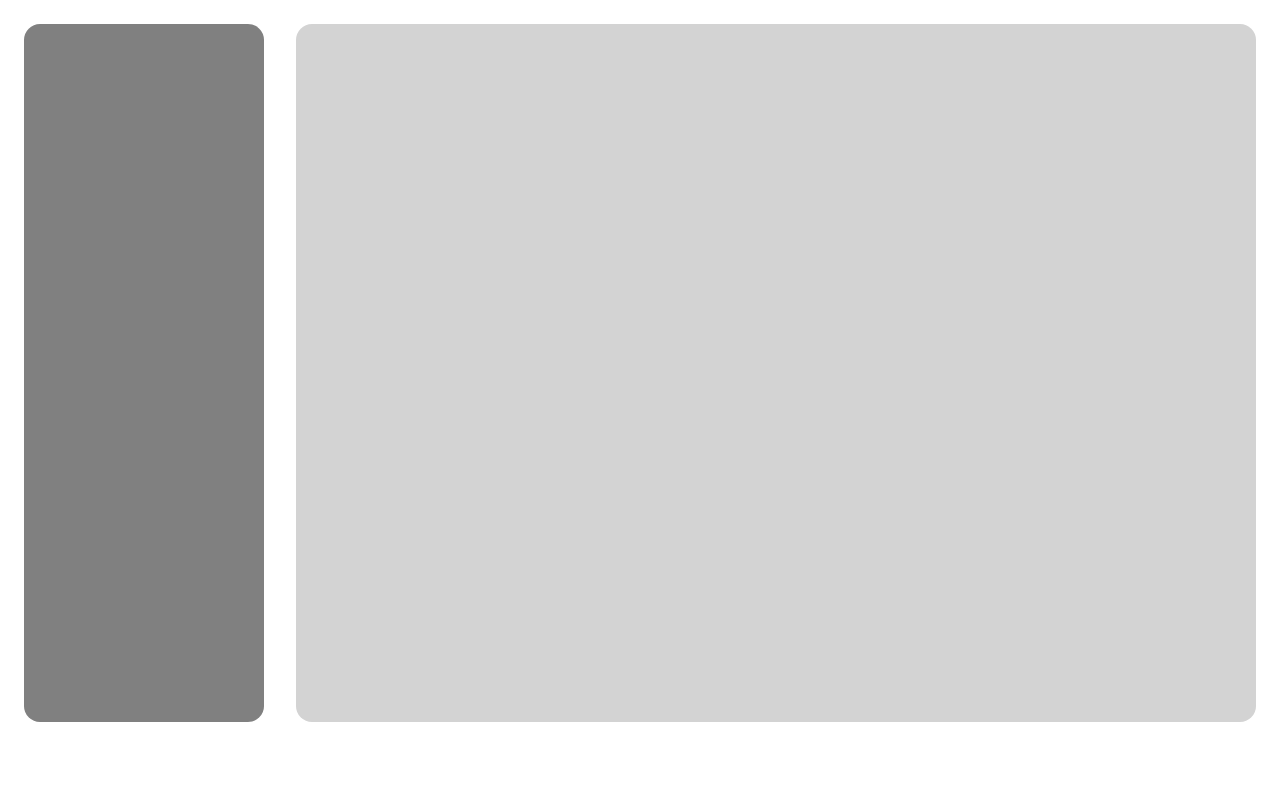
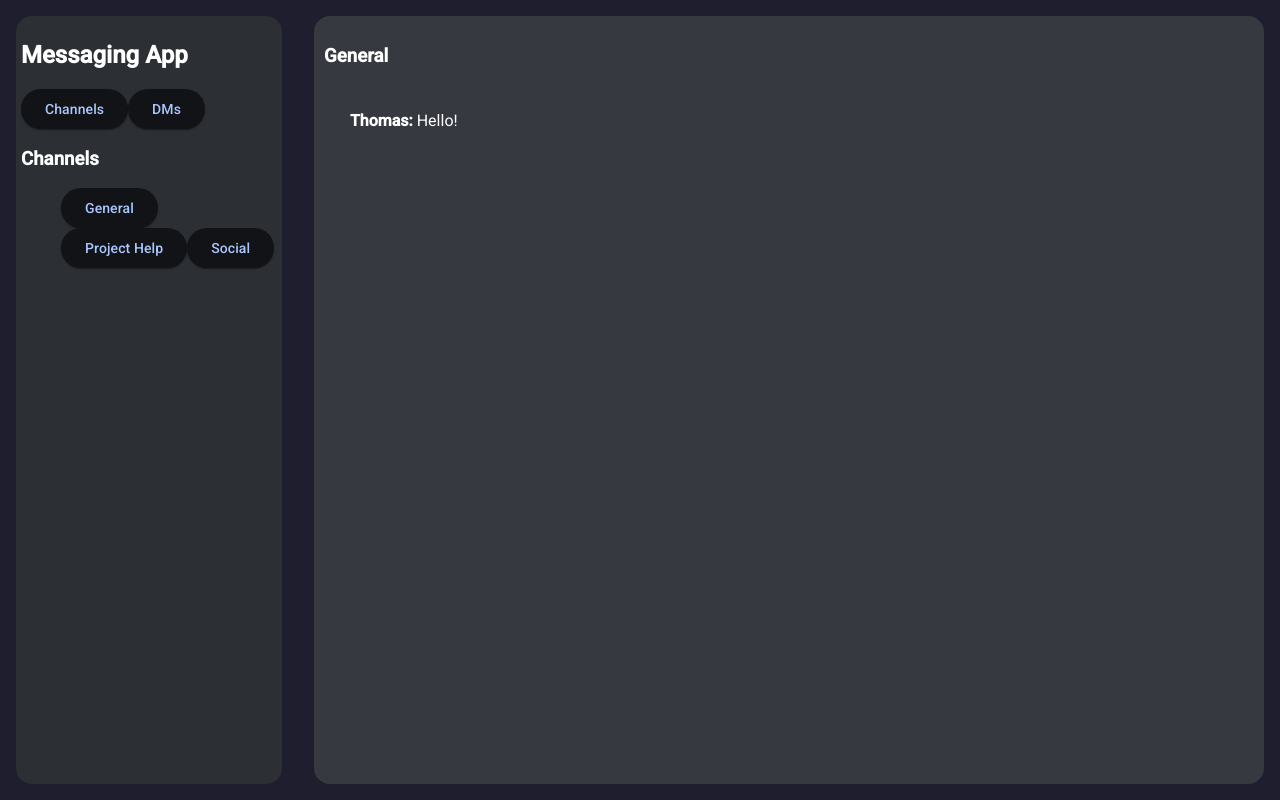
Before and after one commit to ProjectSOEN341/Project_SOEN341, an Angular app in the folder soen341-frontend/: page / in a window 1280 px wide. Built offline with nearby package versions, Linux system fonts and the light colour scheme.

Commit message:
Added general elements #26

```diff
--- a/soen341-frontend/angular.json
+++ b/soen341-frontend/angular.json
@@ -27,6 +27,7 @@
               }
             ],
             "styles": [
+              "src/custom-theme.scss",
               "src/styles.css"
             ],
             "scripts": []
--- a/soen341-frontend/package.json
+++ b/soen341-frontend/package.json
@@ -11,10 +11,12 @@
   "private": true,
   "dependencies": {
     "@angular/animations": "^19.1.0",
+    "@angular/cdk": "^19.1.4",
     "@angular/common": "^19.1.0",
     "@angular/compiler": "^19.1.0",
     "@angular/core": "^19.1.0",
     "@angular/forms": "^19.1.0",
+    "@angular/material": "^19.1.4",
     "@angular/platform-browser": "^19.1.0",
     "@angular/platform-browser-dynamic": "^19.1.0",
     "@angular/router": "^19.1.0",
--- a/soen341-frontend/src/app/app.config.ts
+++ b/soen341-frontend/src/app/app.config.ts
@@ -2,7 +2,8 @@ import { ApplicationConfig, provideZoneChangeDetection } from '@angular/core';
 import { provideRouter } from '@angular/router';
 
 import { routes } from './app.routes';
+import { provideAnimationsAsync } from '@angular/platform-browser/animations/async';
 
 export const appConfig: ApplicationConfig = {
-  providers: [provideZoneChangeDetection({ eventCoalescing: true }), provideRouter(routes)]
+  providers: [provideZoneChangeDetection({ eventCoalescing: true }), provideRouter(routes), provideAnimationsAsync()]
 };
--- a/soen341-frontend/src/app/home/home.component.css
+++ b/soen341-frontend/src/app/home/home.component.css
@@ -1,18 +1,38 @@
 .container{
     display: flex;
-    height: calc(100vh - 70px);
+    height: 100vh;
 }
 
-.chat-list{
+.sidebar{
     width: 20%;
     margin: 16px;
-    background-color: grey;
+    background-color: #2c2f33;
     border-radius: 16px;
+    padding: 5px;
 }
 
 .messages{
-    width: 80%;
+    /* width: 80%; */
     margin: 16px;
-    background-color: lightgrey;
     border-radius: 16px;
+    flex: 1; /* Fill remaining space */
+    background: #36393f;
+    display: flex;
+    flex-direction: column;
+    padding: 10px;
 }
+
+.sidebar-header {
+    display: flex;
+    flex-direction: horizontal;
+    align-items: center;
+    margin-bottom: 10px;
+  }
+
+  button.mat-raised-button {
+    background-color: #e0e0e0; /* Light grey */
+    color: #333; /* Dark text */
+  }
+  button.mat-raised-button:hover {
+    background-color: #bdbdbd; /* Slightly darker grey */
+  }
--- a/soen341-frontend/src/app/home/home.component.html
+++ b/soen341-frontend/src/app/home/home.component.html
@@ -1,13 +1,31 @@
 <div class="container">
-    <div class="chat-list">
-        <div>
+    <div class="sidebar">
+        <h2>Messaging App</h2>
+        <div class="sidebar-header">
 
-        </div>
-
+            <button mat-raised-button color="primary" (click)="view = 'channels'" [class.active]="view === 'channels'">Channels</button>
+            <button mat-raised-button color="tertiary" (click)="view = 'dms'" [class.active]="view === 'dms'">DMs</button>
+          </div>
+          <h3 *ngIf="view === 'channels'">Channels</h3>
+          <ul *ngIf="view === 'channels'">
+            <button mat-raised-button color="primary" *ngFor="let channel of channels" (click)="selectChannel(channel)">
+              {{ channel.name }}
+            </button>
+          </ul>
+          <h3 *ngIf="view === 'dms'">Direct Messages</h3>
+            <ul *ngIf="view === 'dms'">
+            <button mat-raised-button color="primary" *ngFor="let dm of dms" (click)="selectChannel(dm)">
+                {{ dm.name }}
+            </button>
+            </ul>
     </div>
     <div class="messages">
-
-
+        <h3>{{ selectedChannel?.name || 'Select a chat' }}</h3>
+        <div class="messages">
+            <div *ngFor="let message of selectedChannel?.messages">
+              <strong>{{ message.user }}:</strong> {{ message.text }}
+            </div>
+          </div>
     </div>
 
 </div>
--- a/soen341-frontend/src/app/home/home.component.ts
+++ b/soen341-frontend/src/app/home/home.component.ts
@@ -1,15 +1,38 @@
+import { CommonModule } from '@angular/common';
 import { Component } from '@angular/core';
+import { MatButtonModule } from '@angular/material/button';
 
 @Component({
   selector: 'app-home',
-  imports: [],
+  imports: [CommonModule, MatButtonModule],
   templateUrl: './home.component.html',
   styleUrl: './home.component.css'
 })
 export class HomeComponent {
+  view: 'channels' | 'dms' = 'channels';
+  channels = [
+    { name: 'General', messages: [{ user: 'Thomas', text: 'Hello!' }] },
+    { name: 'Project Help', messages: [{ user: 'Andy', text: 'I need help with the frontend!' }] },
+    { name: 'Social', messages: [{ user: 'Robert', text: 'Hello!' }] },
+  ];
+  dms = [
+    { name: 'Thomas', messages: [{ user: 'Thomas', text: 'Hey, how are you?' }] },
+    { name: 'Robert', messages: [{ user: 'Robert', text: "What's up?" }] },
+  ];
+
+  selectedChannel = this.channels[0];
+  newMessage = '';
 
 
+  selectChannel(channel: any) {
+    this.selectedChannel = channel;
+  }
 
-
+  sendMessage() {
+    if (this.newMessage.trim()) {
+      this.selectedChannel.messages.push({ user: 'You', text: this.newMessage });
+      this.newMessage = '';
+    }
+  }
 
 }
--- /dev/null
+++ b/soen341-frontend/src/custom-theme.scss
@@ -0,0 +1,18 @@
+
+// Custom Theming for Angular Material
+// For more information: https://material.angular.io/guide/theming
+@use '@angular/material' as mat;
+
+
+
+html {
+  @include mat.theme((
+    color: (
+      theme-type: dark,
+      primary: mat.$azure-palette,
+      tertiary: mat.$blue-palette,
+    ),
+    typography: Roboto,
+    density: 0,
+  ));
+}
--- a/soen341-frontend/src/index.html
+++ b/soen341-frontend/src/index.html
@@ -6,8 +6,10 @@
   <base href="/">
   <meta name="viewport" content="width=device-width, initial-scale=1">
   <link rel="icon" type="image/x-icon" href="favicon.ico">
+  <link href="https://fonts.googleapis.com/css2?family=Roboto:wght@300;400;500&display=swap" rel="stylesheet">
+  <link href="https://fonts.googleapis.com/icon?family=Material+Icons" rel="stylesheet">
 </head>
-<body>
+<body class="mat-typography">
   <app-root></app-root>
 </body>
 </html>
--- a/soen341-frontend/src/styles.css
+++ b/soen341-frontend/src/styles.css
@@ -1 +1,12 @@
 /* You can add global styles to this file, and also import other style files */
+
+
+body {
+    background-color: #1e1e2e; /* Change this to any color */
+    color: white; /* Adjust text color if needed */
+    margin: 0;
+    font-family: Arial, sans-serif;
+  }
+
+html, body { height: 100%; }
+body { margin: 0; font-family: Roboto, "Helvetica Neue", sans-serif; }
```
Also changed, not shown: 1 other file (tests, documents, lock files or other folders).
